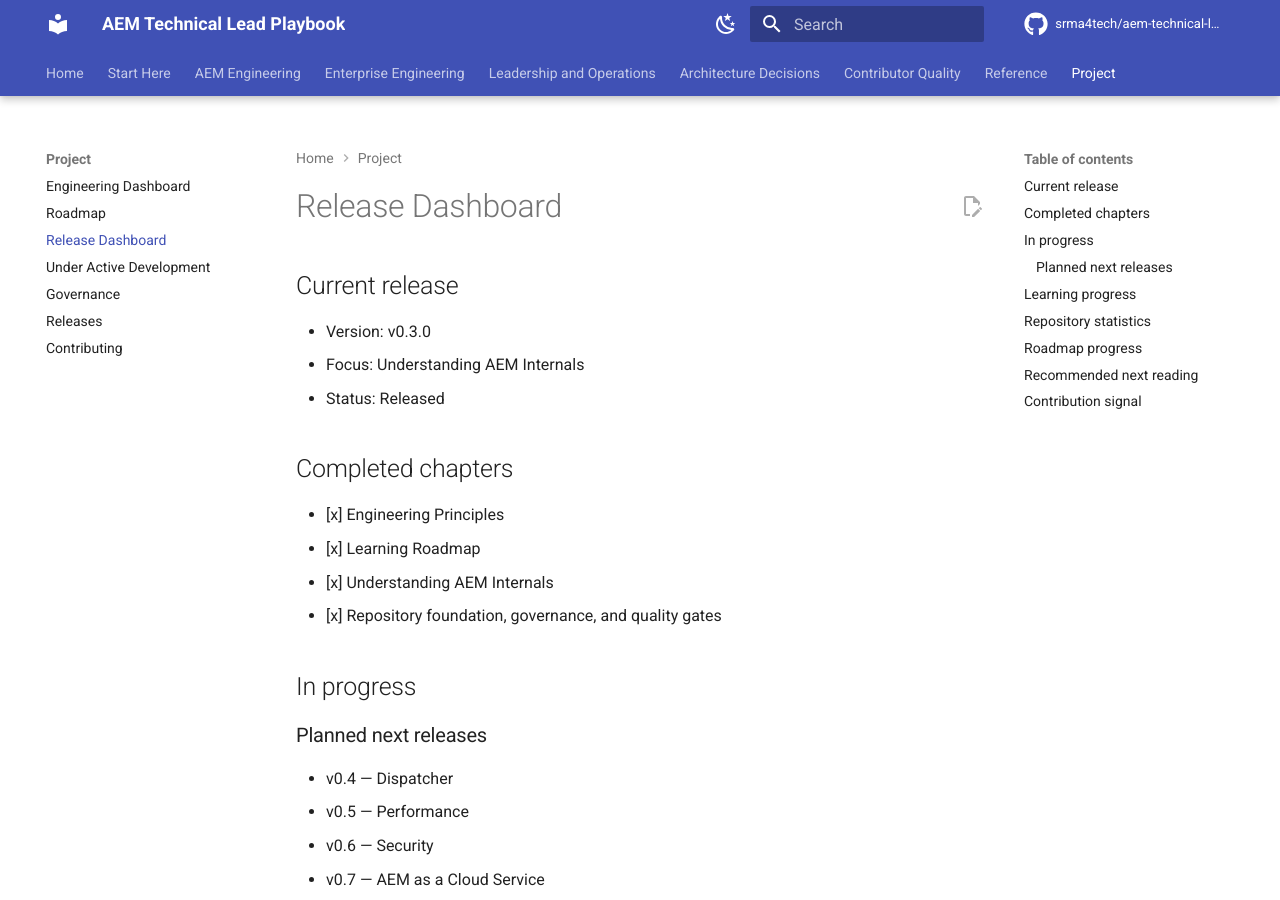
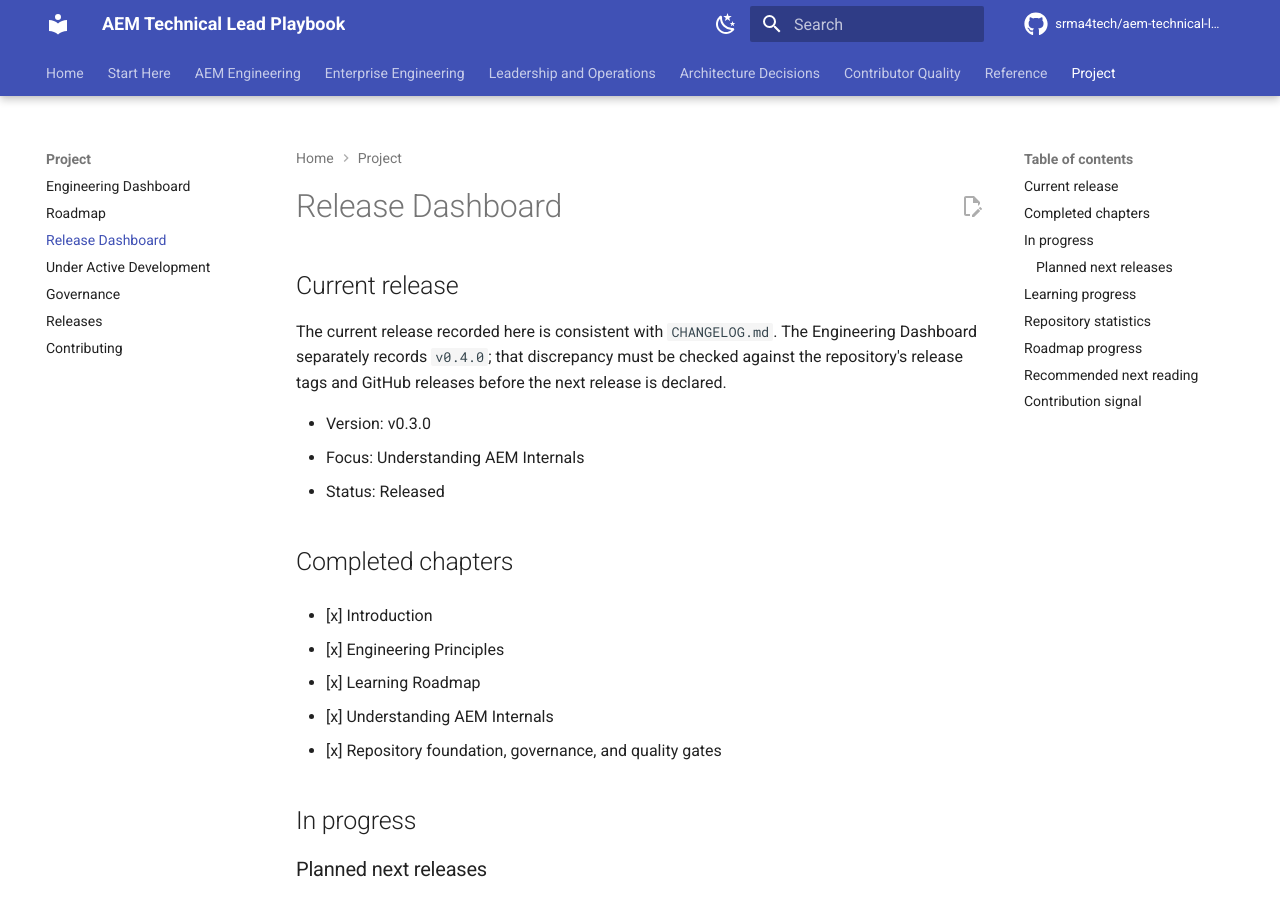
Before and after one commit to srma4tech/aem-technical-lead-playbook, an MkDocs documentation site: the page built from docs/release-dashboard.md, in a window 1280 px wide and 900 px high. Built offline with MkDocs 1.6.1 and Material for MkDocs 9.7.7, drawn with Linux system fonts in a browser that asks for light colours; comment, search, counter and statistics services are not loaded.

Commit message:
Reconcile dashboard and roadmap completion status
Mark completed learning paths, flag conflicting release metadata, and defer unsupported progress metrics pending an evidence-based inventory.

```diff
--- a/docs/release-dashboard.md
+++ b/docs/release-dashboard.md
@@ -1,12 +1,16 @@
 # Release Dashboard
 
 ## Current release
+
+The current release recorded here is consistent with `CHANGELOG.md`. The Engineering Dashboard separately records `v0.4.0`; that discrepancy must be checked against the repository's release tags and GitHub releases before the next release is declared.
 
 - Version: v0.3.0
 - Focus: Understanding AEM Internals
 - Status: Released
 
 ## Completed chapters
+
+- [x] Introduction
 
 - [x] Engineering Principles
 - [x] Learning Roadmap
```
Also changed, not shown: ROADMAP.md (+4 -1 lines), docs/engineering-dashboard.md (+8 -8 lines).
